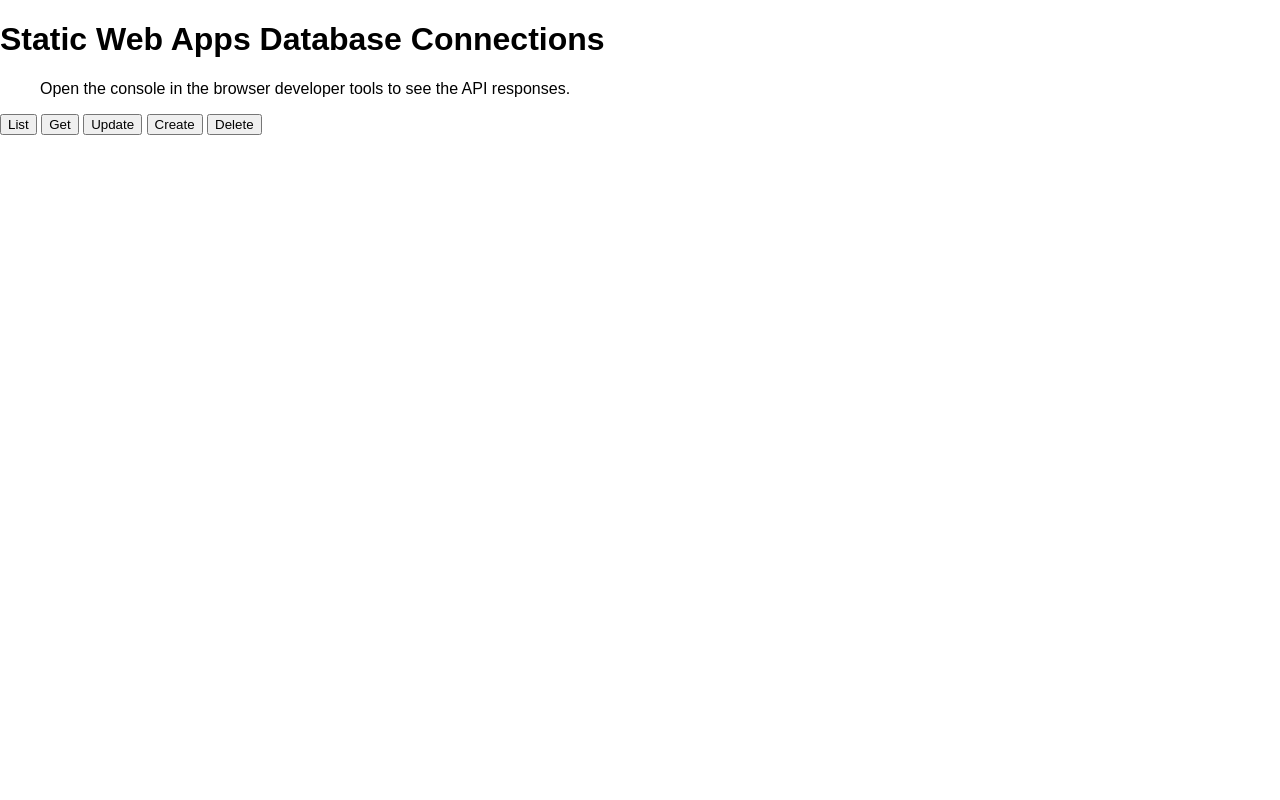
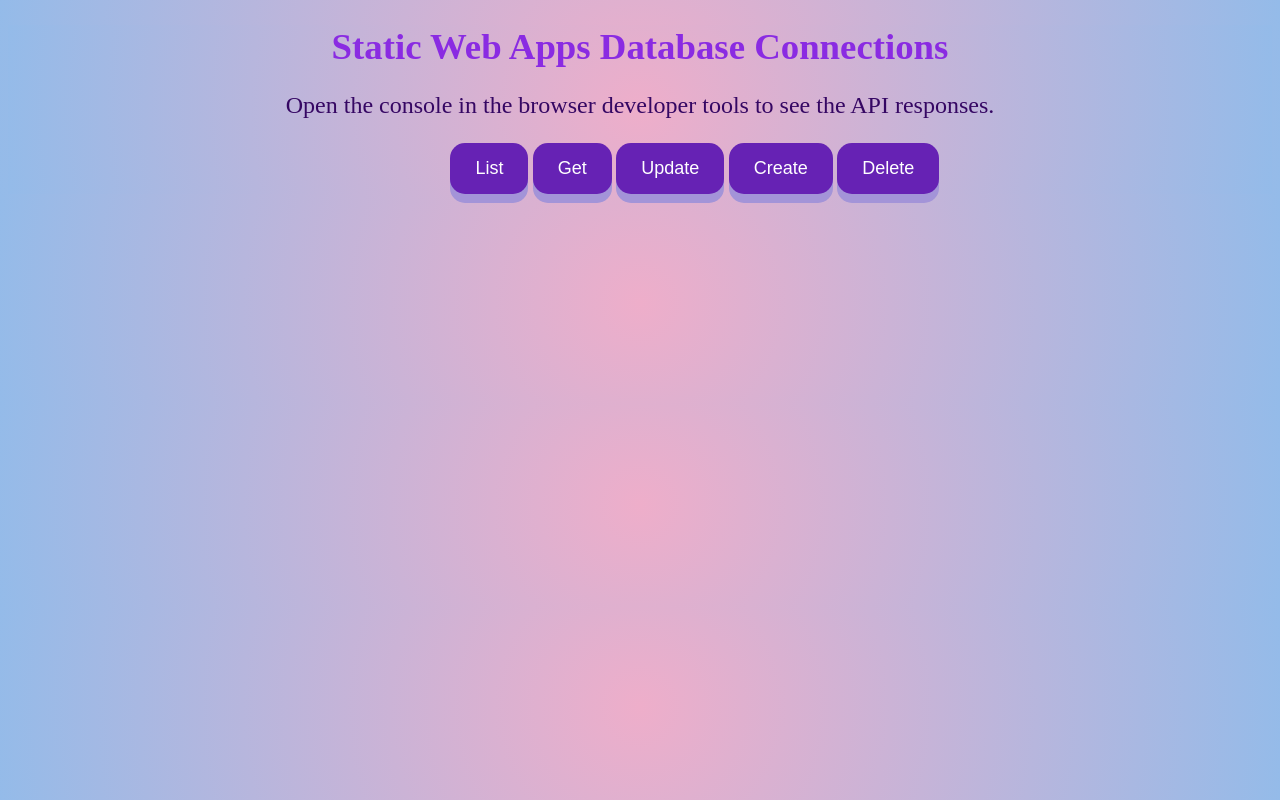
Before and after one commit to m-el-ba/my-first-static-web-app, a website: page src/index.html in a window 1280 px wide. Drawn offline with Linux system fonts and the light colour scheme.

Commit message:
Changed the style for the app

```diff
--- a/src/index.html
+++ b/src/index.html
@@ -5,21 +5,28 @@
   <meta charset="UTF-8">
   <meta name="viewport" content="width=device-width, initial-scale=1.0">
   <link rel="stylesheet" href="styles.css">
-  <title>Vanilla JavaScript App</title>
+  <title>Static Web App</title>
 </head>
 
 <body>
   <h1>Static Web Apps Database Connections</h1>
+
   <blockquote>
     Open the console in the browser developer tools to see the API responses.
   </blockquote>
-<div>
+
+  <!--<div>
     <button id="list" onclick="list()">List</button>
     <button id="get" onclick="get()">Get</button>
     <button id="update" onclick="update()">Update</button>
     <button id="create" onclick="create()">Create</button>
     <button id="delete" onclick="del()">Delete</button>
-</div>
+  </div>-->
+  <button class="listButton" id="list" onclick="list()">List</button>
+  <button class="getButton" id="get" onclick="get()">Get</button>
+  <button class="updateButton" id="update" onclick="update()">Update</button>
+  <button class="createButton" id="create" onclick="create()">Create</button>
+  <button class="deleteButton" id="delete" onclick="del()">Delete</button>
   <script>
     async function list() {
     const endpoint = '/data-api/rest/Person';
@@ -37,7 +44,6 @@
   }
 
   async function update() {
-
     const id = 1;
     const data = {
       Name: "Molly"
@@ -54,11 +60,9 @@
   }
 
   async function create() {
-
     const data = {
       Name: "Pedro"
     };
-
     const endpoint = `/data-api/rest/Person/`;
     const response = await fetch(endpoint, {
       method: "POST",
@@ -70,7 +74,7 @@
   }
 
   async function del() {
-  const id = 3;
+    const id = 5;
     const endpoint = '/data-api/rest/Person/Id';
     const response = await fetch(`${endpoint}/${id}`, {
       method: "DELETE"
--- a/src/styles.css
+++ b/src/styles.css
@@ -3,10 +3,11 @@
 }
 
 html, body {
-  margin: 0;
+  /*margin: 0;
   border: 0;
-  padding: 0;
-  background-color: #fff;
+  padding: 0;*/
+  background: rgb(238,174,202);
+  background: radial-gradient(circle, rgba(238,174,202,1) 0%, rgba(148,187,233,1) 100%);
 }
 
 main {
@@ -15,7 +16,132 @@
   padding: 20px;
 }
 
-main > h1 {
+/*main > h1 {
   text-align: center;
   font-size: 3.5em;
+}*/
+
+h1 {
+  color:blueviolet;
+  text-align: center;
+  font-size: 230%;
+  font-family: 'Times New Roman', Times, serif;
 }
+
+blockquote {
+  color:rgb(53, 7, 99);
+  text-align: center;
+  font-size: 150%;
+  font-family: 'Times New Roman', Times, serif;
+}
+
+.listButton{
+  display: inline-block;
+  padding: 15px 25px;
+  margin-left: 35%;
+  font-size: 18px;
+  cursor: pointer;
+  text-align: center;
+  text-decoration: none;
+  outline: none;
+  color: #fff;
+  background-color: #6622b4;
+  border: none;
+  border-radius: 15px;
+  box-shadow: 0 9px #a394d8;
+}
+.listButton:hover {background-color: #7912b4}
+
+.listButton:active {
+  background-color: #620c8a;
+  box-shadow: 0 5px #666;
+  transform: translateY(4px);
+}
+
+.getButton{
+  display: inline-block;
+  padding: 15px 25px;
+  font-size: 18px;
+  cursor: pointer;
+  text-align: center;
+  text-decoration: none;
+  outline: none;
+  color: #fff;
+  background-color: #6622b4;
+  border: none;
+  border-radius: 15px;
+  box-shadow: 0 9px #a394d8;
+}
+.getButton:hover {background-color: #7912b4}
+
+.getButton:active {
+  background-color: #620c8a;
+  box-shadow: 0 5px #666;
+  transform: translateY(4px);
+}
+
+.updateButton{
+  display: inline-block;
+  padding: 15px 25px;
+  font-size: 18px;
+  cursor: pointer;
+  text-align: center;
+  text-decoration: none;
+  outline: none;
+  color: #fff;
+  background-color: #6622b4;
+  border: none;
+  border-radius: 15px;
+  box-shadow: 0 9px #a394d8;
+}
+.updateButton:hover {background-color: #7912b4}
+
+.updateButton:active {
+  background-color: #620c8a;
+  box-shadow: 0 5px #666;
+  transform: translateY(4px);
+}
+
+.createButton{
+  display: inline-block;
+  padding: 15px 25px;
+  font-size: 18px;
+  cursor: pointer;
+  text-align: center;
+  text-decoration: none;
+  outline: none;
+  color: #fff;
+  background-color: #6622b4;
+  border: none;
+  border-radius: 15px;
+  box-shadow: 0 9px #a394d8;
+}
+.createButton:hover {background-color: #7912b4}
+
+.createButton:active {
+  background-color: #620c8a;
+  box-shadow: 0 5px #666;
+  transform: translateY(4px);
+}
+
+.deleteButton{
+  display: inline-block;
+  padding: 15px 25px;
+  font-size: 18px;
+  cursor: pointer;
+  text-align: center;
+  text-decoration: none;
+  outline: none;
+  color: #fff;
+  background-color: #6622b4;
+  border: none;
+  border-radius: 15px;
+  box-shadow: 0 9px #a394d8;
+}
+.deleteButton:hover {background-color: #7912b4}
+
+.deleteButton:active {
+  background-color: #620c8a;
+  box-shadow: 0 5px #666;
+  transform: translateY(4px);
+}
```
Lines whose indentation alone changed are shown as unchanged.
